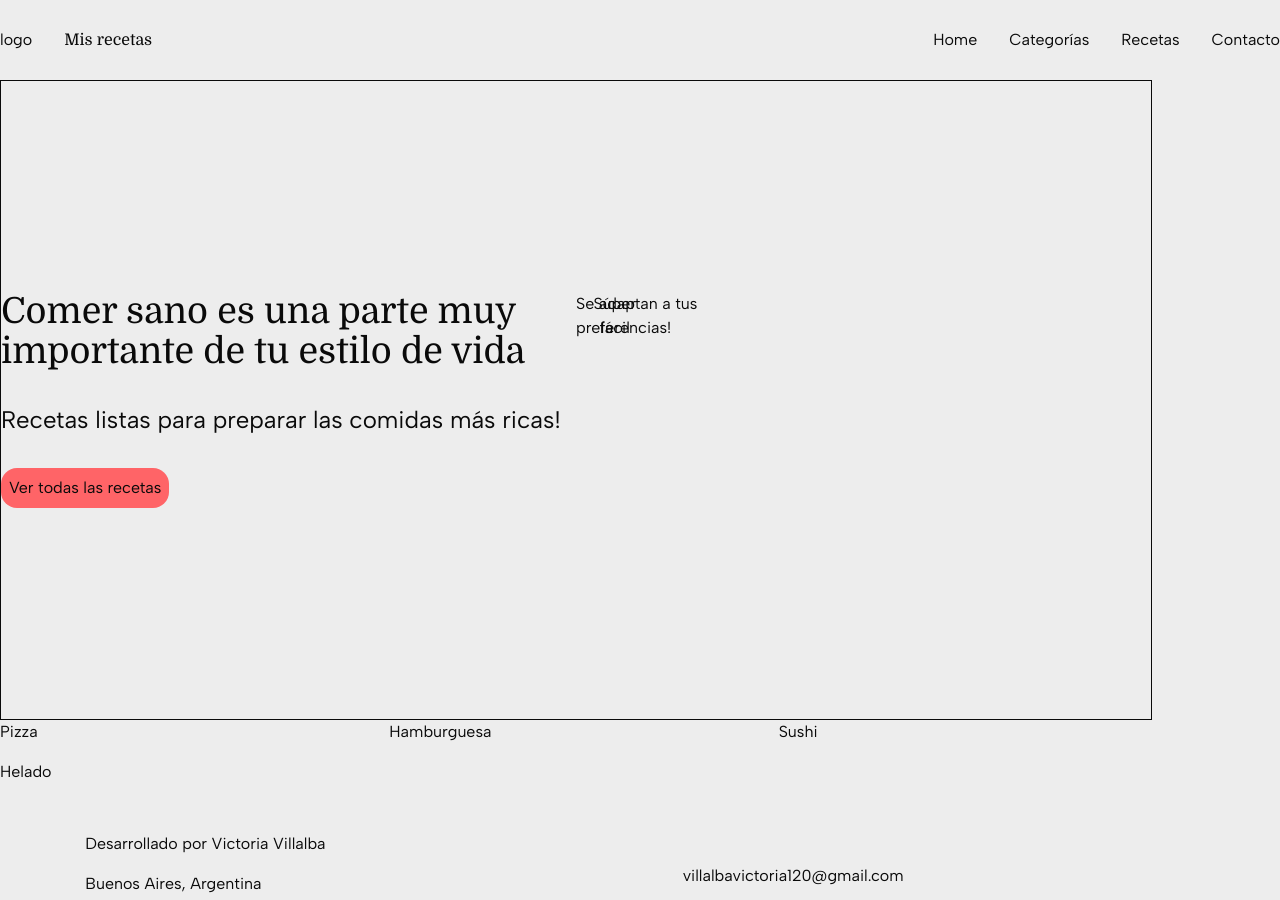
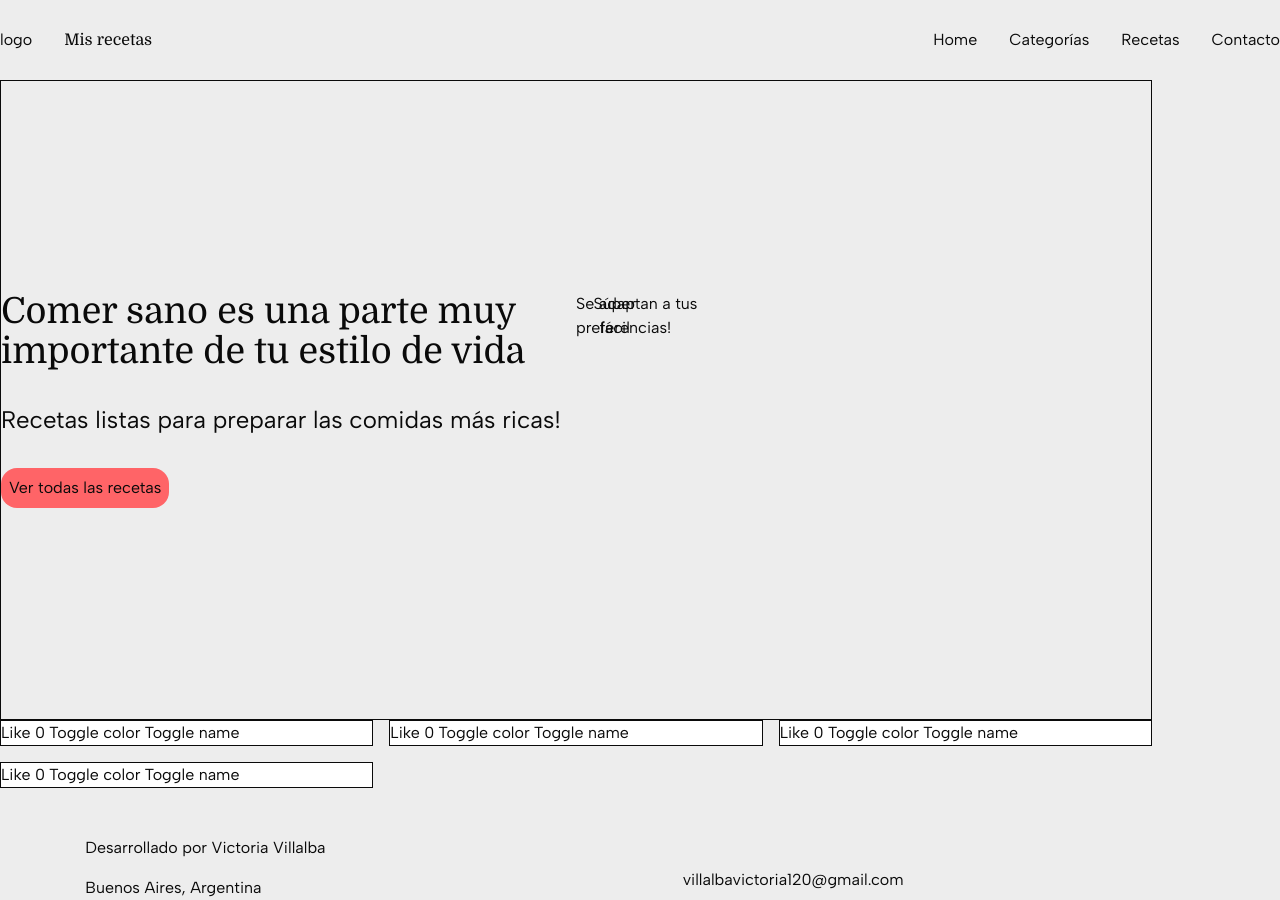
Before and after one commit to vickyvillalba22/landing-recetas-next, a Next.js app: page / in a window 1280 px wide. Built offline with nearby package versions, Linux system fonts and the light colour scheme.

Commit message:
clase 23-4

```diff
--- a/src/app/page.js
+++ b/src/app/page.js
@@ -1,21 +1,7 @@
-import Navbar from "@/components/Navbar";
-import HeroSection from "@/components/HeroSection";
-import CardsGrid from "@/components/CardsGrid";
+import HomeContainer from "@/containers/HomeContainer";
 
 export default function Home() {
 
-  //capaz el navbar se puede poner directamente en layout.js
-  return (
+  return <HomeContainer />
 
-    <div className="w-[90%] flex flex-col content-center">
-
-      <HeroSection />
-
-      <section>
-          <CardsGrid />
-      </section>
-
-    </div>
-
-  );
 }
--- a/src/components/Card.jsx
+++ b/src/components/Card.jsx
@@ -1,8 +1,36 @@
+'use client'
+
+import { useState } from "react"
+
 const Card = ({name}) => {
 
+    const [likes, setLikes] = useState(0)
+    const [cardColor, setCardColor] = useState('light')
+    const [showName, setShowName] = useState(false)
+
+    const handleLikes = ()=>{
+        setLikes(likes+1)
+    }
+    const handleColor = ()=>{
+        setCardColor(cardColor === 'light' ? 'dark' : 'light')
+    }
+
+    const handleShowName = ()=>{
+        setShowName(!showName)
+    }
+
     return (
-        <div>
-            <h3>{name}</h3>
+
+        <div className={`border ${cardColor === 'dark' ? 'bg-black' : 'bg-white'} gap-1 flex`}>
+
+            {showName && ( <h3>{name}</h3> )}
+
+            <button onClick={handleLikes}> Like {likes} </button>
+
+            <button onClick={handleColor}>Toggle color</button>
+
+            <button onClick={handleShowName}>Toggle name</button>
+
         </div>
 
     )
--- a/src/components/CardsGrid.jsx
+++ b/src/components/CardsGrid.jsx
@@ -1,25 +1,7 @@
 import Card from "./Card"
+import gridItems from "@/data/dummy"
 
 const CardsGrid = () => {
-
-    const gridItems = [
-        {
-            name: 'Pizza',
-            ranking: 8
-        },
-        {
-            name: 'Hamburguesa',
-            ranking: 10
-        },
-        {
-            name: 'Sushi',
-            ranking: 7
-        },
-        {
-            name: 'Helado',
-            ranking: 9
-        },
-    ]
 
   return (
 
--- /dev/null
+++ b/src/containers/HomeContainer.js
@@ -0,0 +1,19 @@
+import React from 'react'
+
+import HeroSection from "@/components/HeroSection";
+import CardsGrid from "@/components/CardsGrid";
+
+const HomeContainer = () => {
+  return (
+    <div className="w-[90%] flex flex-col content-center">
+      <HeroSection />
+
+      <section>
+          <CardsGrid />
+      </section>
+
+    </div>
+  )
+}
+
+export default HomeContainer
--- /dev/null
+++ b/src/data/dummy.js
@@ -0,0 +1,21 @@
+
+    const gridItems = [
+        {
+            name: 'Pizza',
+            ranking: 8
+        },
+        {
+            name: 'Hamburguesa',
+            ranking: 10
+        },
+        {
+            name: 'Sushi',
+            ranking: 7
+        },
+        {
+            name: 'Helado',
+            ranking: 9
+        },
+    ]
+
+export default gridItems
```
